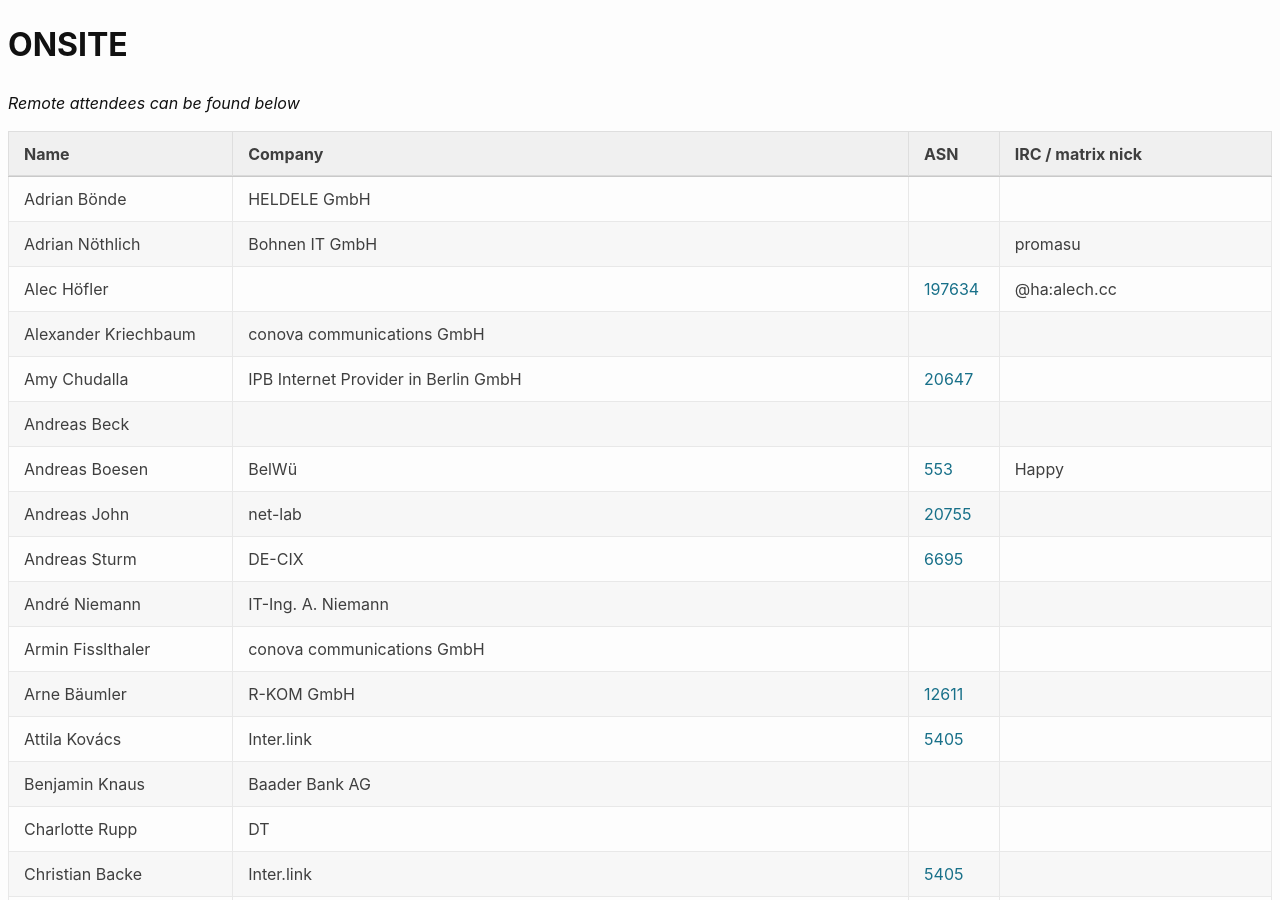
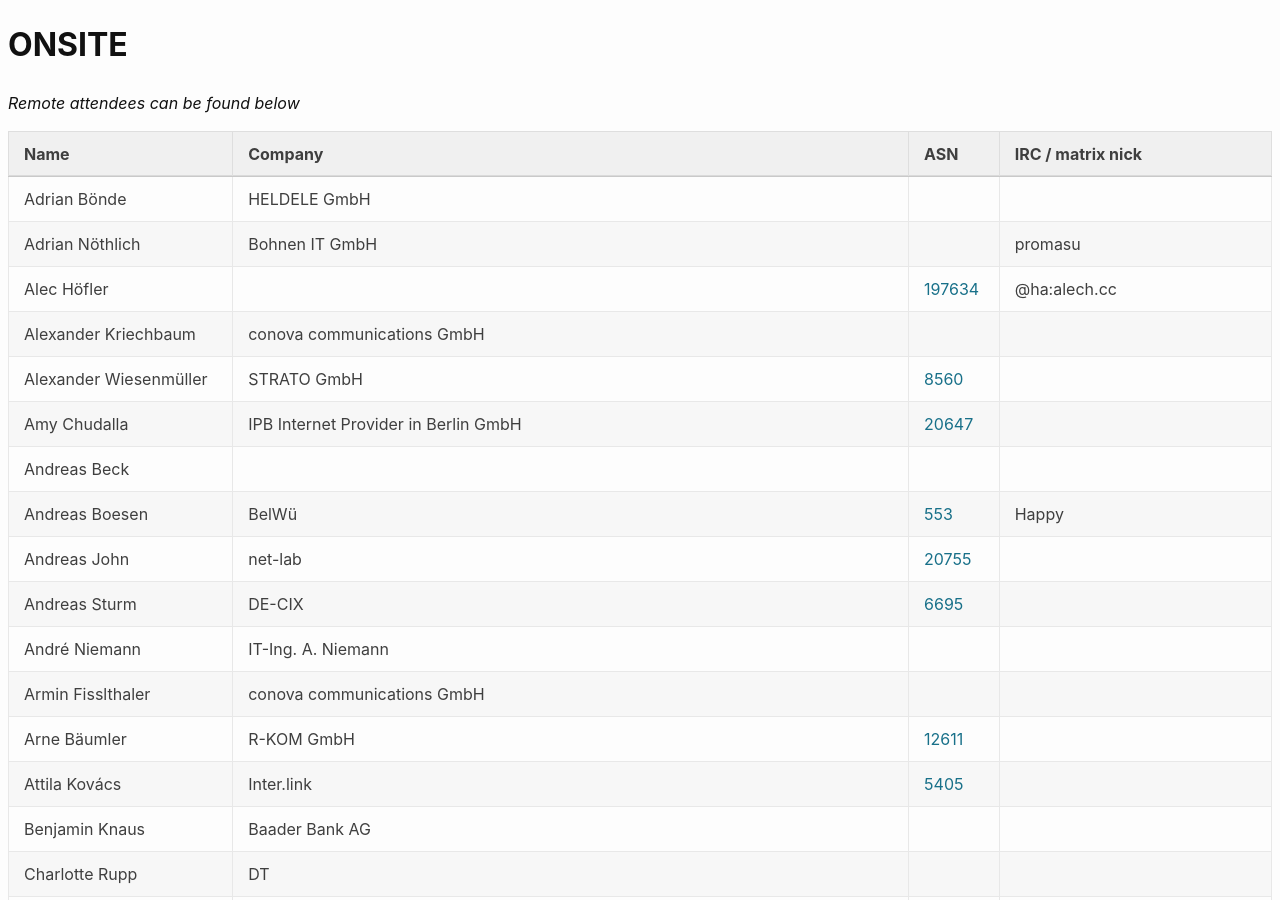
Before and after one commit to denog/pretix-attendeelist, a Jekyll site: the page built from denog17/index.markdown, in a window 1280 px wide and 900 px high. Built offline with Jekyll 4.4.1, drawn with Linux system fonts in a browser that asks for light colours; some of the changed text lies outside the part shown.

Commit message:
Latest data: Thu Jun 26 10:50:51 UTC 2025

```diff
--- a/_data/attendees_denog17_onsite.json
+++ b/_data/attendees_denog17_onsite.json
@@ -22,6 +22,12 @@
     "company": "conova communications GmbH",
     "irc": null,
     "asn": null
+  },
+  {
+    "name": "Alexander Wiesenmüller",
+    "company": "STRATO GmbH",
+    "irc": null,
+    "asn": "8560"
   },
   {
     "name": "Amy Chudalla",
@@ -858,6 +864,12 @@
     "asn": null
   },
   {
+    "name": "Thomas Schrank",
+    "company": "STRATO GmbH",
+    "irc": null,
+    "asn": "8560"
+  },
+  {
     "name": "Thomas Seip",
     "company": "BRITA SE",
     "irc": null,
```
